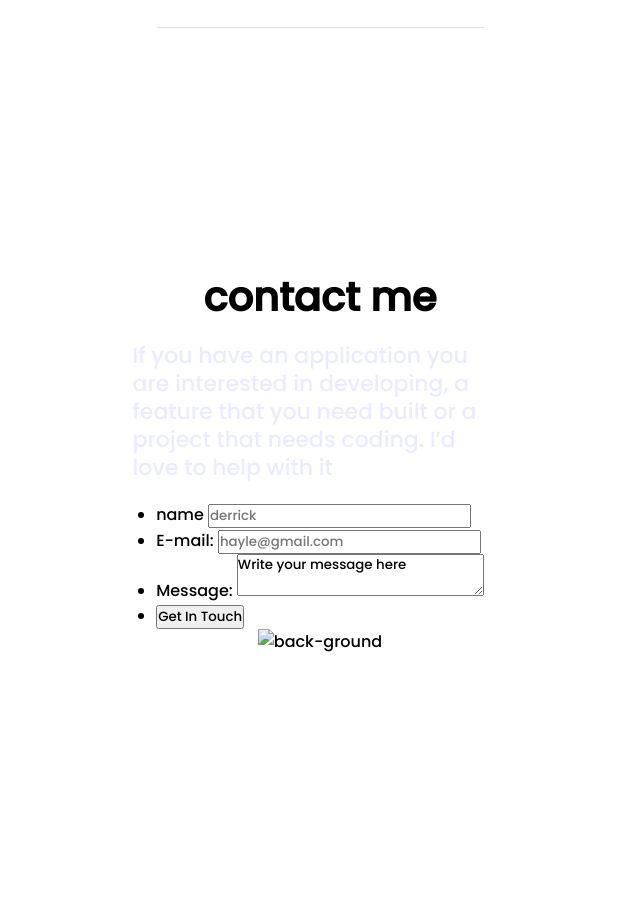
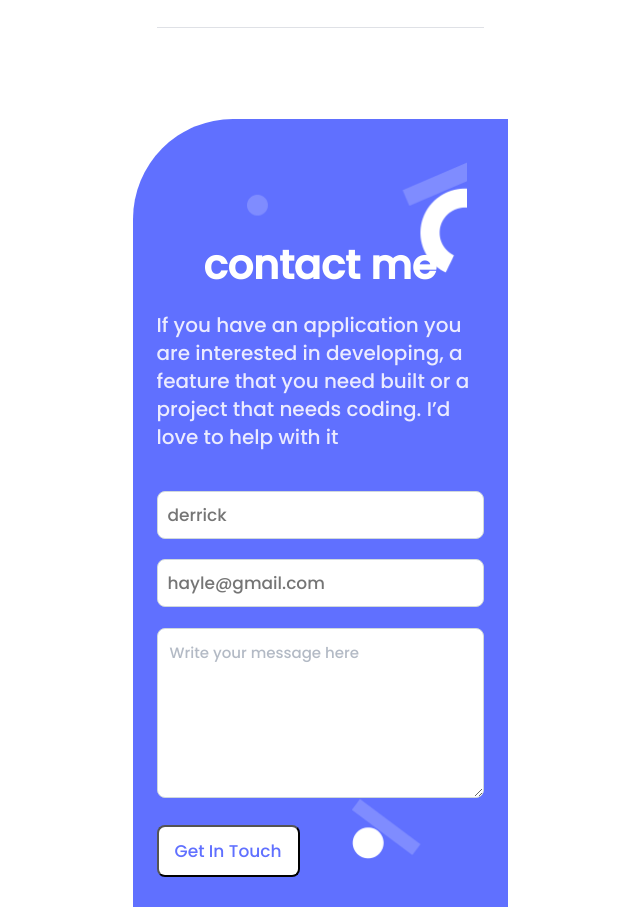
Before and after one commit to derrick1451/mobile-portfolio-setup, a website: page index.html in a window 1280 px wide. Shown: the part 4267-5174 px from the top of the page, without its empty margins (320-960 px from the left). Before the commit the page ends 4921 px from the top, so only its background shows below. Drawn offline with Linux system fonts and the light colour scheme.

Commit message:
edit image files

```diff
--- a/main.css
+++ b/main.css
@@ -249,7 +249,7 @@ body {
   display: flex;
   flex-direction: column;
   width: 375px;
-  height: 1263px;
+  height: 1110px;
   background-color: #fff;
   align-items: center;
 }
@@ -428,44 +428,107 @@ body {
   flex-direction: column;
   justify-content: center;
   align-items: center;
-  margin-bottom: 200px;
+  margin-bottom: 800px;
+  background-color: #6070FF;
+  border-top-left-radius: 100px;
+  width: 100%;
 }
 
 .form-section h4 {
-  /* color: #ffffff; */
-  font-family: poppins, sans-serif;
+  color: #ffffff;
+  font-family: "poppins", sans-serif;
   font-size: 40px;
   font-weight: 700;
-  line-height: 50px;
+  line-height: 52px;
+  margin-top: 120px;
 }
 
 .form-section p {
-  font-size: 22px;
+  font-size: 20px;
   font-weight: 400;
   font-style: normal;
   line-height: 28px;
-  font-family: poppins, sans-serif;
+  font-family: "poppins", sans-serif;
   color: #ebebff;
-  margin: 20px 0;
+  padding-left: 24px;
+  margin-top: 20px;
 }
+label {
+  display: none;
+}
+.form-container {
+  display: flex;
+  justify-content: center;
+  margin-top: 30px;
+}
+.form-container ul {
+  list-style: none;
+}
+.form-container input {
+  margin: 10px;
+  border: 1px solid #CFD8DC;
+  border-radius: 8px;
+  background: #FFFFFF;
+  width: 327px;
+  height: 48px;
+  font-size: 17px;
+  color: #172B4D;
+  font-weight: 400;
+  line-height: 20px;
+  font-style: normal;
+  font-family: "poppins", sans-serif;
+  padding: 10px;
+}
+.form-container textarea {
+  border: 1px solid #CFD8DC;
+  border-radius: 8px;
+  width: 327px;
+  height: 170px;
+  margin-left: 10px;
+  margin-top: 11px;
+  padding: 12px;
+  font-family: 'Poppins',sans-serif;
+  font-style: normal;
+  font-weight: 400;
+  font-size: 15px;
+  line-height: 24px;
+  color: #B3BAC5;
+}
+.form-container textarea:hover,
+.form-container input:hover {
+  border: 1px solid  #396df2;
+  border-radius: 8px;
+  text-decoration: underline;
+  text-decoration-color: #396df2;
+  text-decoration-thickness: 2px;
+}
+.form-container textarea:focus,
+.form-container input:focus {
+  border-color: #000;
+}
+.form-container button {
+  background: #FFFFFF;
+  border-radius: 8px;
+  padding: 12px 16px;
+  font-family: 'Poppins',sans-serif;
+  font-style: normal;
+  font-weight: 500;
+  font-size: 17px;
+  line-height: 24px;
+  color:  #6070FF;
+  margin-top: 20px;
+  margin-bottom: 30px;
+  margin-left: 10px;
+}
+.form-container button:hover {
+  text-decoration: underline;
+  text-decoration-color: #396df2;
+  text-decoration-thickness: 2px;
 
-.contact-form li {
-  list-style-type: none;
 }
+.form-image {
+  width: 220px;
+  position: absolute;
+  margin-left: 74px;
 
-.contact-form li input {
-  padding: 10px;
-  border-radius: 8px;
-  border: #cfb8bc 1px solid;
-  margin: 10px 0;
 }
-
-.contact-form li button {
-  border: none;
-  padding: 12px 16px;
-  background-color: #ffffff;
-  color: #6070ff;
-  border: #cfb8bc 1px solid;
-  margin: 15px 0;
-  border-radius: 8px;
-}
```
Also changed, not shown: images/Contact me.png (added), images/bg-image.png (added).
